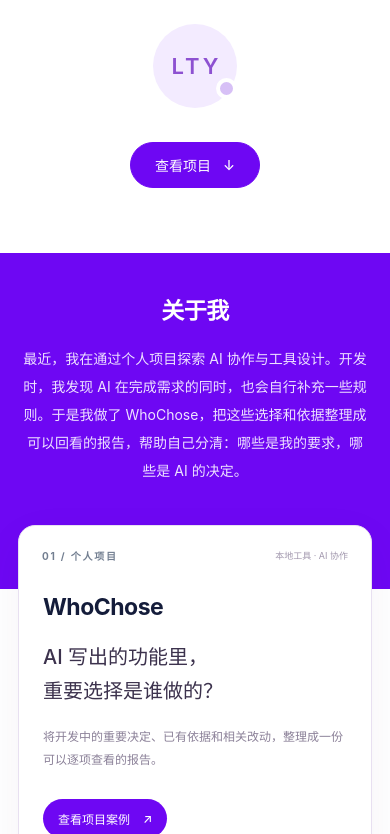
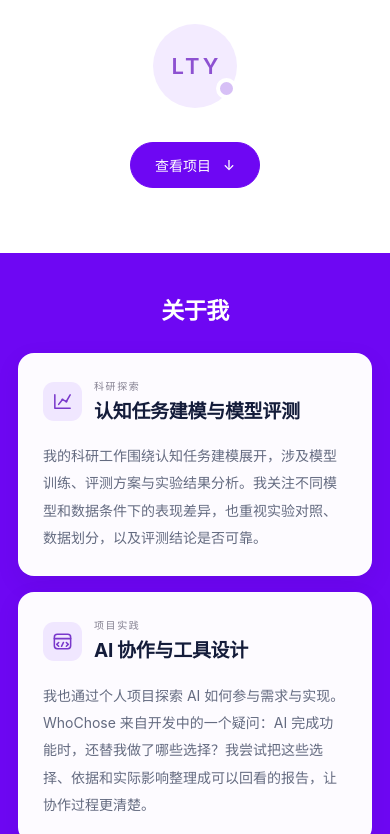
Before and after one commit to a853255726-liu/a853255726-liu.github.io, a plain HTML site: page index.html in a window 390 px wide. Shown: the part 266-1100 px from the top of the page. Drawn offline with Linux system fonts and the light colour scheme.

Commit message:
Separate research and project practice in personal introduction

```diff
--- a/index.html
+++ b/index.html
@@ -34,9 +34,17 @@ html{ scroll-behavior:smooth; scroll-padding-top:28px; }
 .portfolio-home .hero-actions{ display:flex; justify-content:center; align-items:center; gap:14px; margin-top:34px; }
 .portfolio-home .text-link{ padding:13px 20px; font-size:14px; color:#60667b; }
 .portfolio-home .text-link:hover{ color:var(--purple); }
-.portfolio-home .about-band{ background:var(--purple); color:#fff; padding:50px 24px 125px; text-align:center; }
+.portfolio-home .about-band{ background:var(--purple); color:#fff; padding:54px 24px 132px; text-align:center; }
 .portfolio-home h2{ font-size:27px; line-height:1.4; font-weight:650; margin:0; letter-spacing:-.5px; }
 .portfolio-home .band-note{ color:#eee2ff; margin:20px auto 0; max-width:650px; font-size:16px; line-height:2; text-wrap:pretty; }
+.portfolio-home .about-grid{ display:grid; grid-template-columns:repeat(2,minmax(0,1fr)); gap:22px; width:min(1080px,100%); margin:30px auto 0; text-align:left; }
+.portfolio-home .about-card{ background:#fdfbff; color:var(--ink); border:1px solid rgba(255,255,255,.7); border-radius:20px; padding:30px 32px 32px; box-shadow:0 8px 24px rgba(41,7,95,.08); }
+.portfolio-home .about-card-head{ display:flex; align-items:center; gap:14px; margin-bottom:19px; }
+.portfolio-home .about-icon{ display:grid; place-items:center; width:43px; height:43px; flex-shrink:0; border-radius:13px; background:#f0e7ff; color:#7938cb; }
+.portfolio-home .about-icon svg{ width:23px; height:23px; }
+.portfolio-home .about-label{ display:block; color:#848091; font-size:11px; letter-spacing:1.6px; margin-bottom:7px; }
+.portfolio-home .about-card h3{ color:var(--ink); font-size:21px; font-weight:650; line-height:1.5; margin:0; letter-spacing:-.3px; }
+.portfolio-home .about-card p{ color:#646b80; font-size:14px; line-height:2; margin:0; text-wrap:pretty; }
 .portfolio-home .lines{ display:flex; flex-direction:column; gap:11px; }
 .portfolio-home .lines span{ display:block; height:8px; border-radius:8px; background:#e9eaf1; }
 .portfolio-home .about-band .lines{ width:min(470px,85%); margin:28px auto 0; align-items:center; gap:12px; }
@@ -87,7 +95,14 @@ html{ scroll-behavior:smooth; scroll-padding-top:28px; }
 .portfolio-home .portrait{ width:84px; height:84px; margin-top:27px; }
 .portfolio-home .portrait-initials{ font-size:22px; }
 .portfolio-home .portrait svg{ width:65px; height:65px; }
-.portfolio-home .about-band{ padding:42px 22px 104px; }
+.portfolio-home .about-band{ padding:42px 18px 104px; }
+.portfolio-home .about-grid{ grid-template-columns:1fr; gap:16px; margin-top:25px; }
+.portfolio-home .about-card{ padding:24px; border-radius:16px; }
+.portfolio-home .about-card-head{ gap:12px; margin-bottom:16px; }
+.portfolio-home .about-card h3{ font-size:19px; }
+.portfolio-home .about-card p{ font-size:14px; line-height:1.95; }
+.portfolio-home .about-icon{ width:39px; height:39px; border-radius:11px; }
+.portfolio-home .about-label{ font-size:10px; margin-bottom:5px; }
 .portfolio-home .band-note{ font-size:14px; line-height:2; margin-top:17px; }
 .portfolio-home h2{ font-size:23px; }
 .portfolio-home .projects{ margin-top:-64px; }
@@ -346,7 +361,22 @@ html{ scroll-behavior:smooth; scroll-padding-top:28px; }
     </section>
     <section class="about-band" id="about" aria-labelledby="about-title">
       <h2 id="about-title">关于我</h2>
-      <p class="band-note">最近，我在通过个人项目探索 AI 协作与工具设计。开发时，我发现 AI 在完成需求的同时，也会自行补充一些规则。于是我做了 WhoChose，把这些选择和依据整理成可以回看的报告，帮助自己分清：哪些是我的要求，哪些是 AI 的决定。</p>
+      <div class="about-grid">
+        <article class="about-card" aria-labelledby="research-title">
+          <div class="about-card-head">
+            <span class="about-icon" aria-hidden="true"><svg viewBox="0 0 24 24" fill="none" stroke="currentColor" stroke-width="1.6" stroke-linecap="round" stroke-linejoin="round"><path d="M4 19V5M4 19h16M8 15l4-5 4 2 4-7"/><circle cx="12" cy="10" r="1.2" fill="currentColor" stroke="none"/><circle cx="16" cy="12" r="1.2" fill="currentColor" stroke="none"/></svg></span>
+            <div><span class="about-label">科研探索</span><h3 id="research-title">认知任务建模与模型评测</h3></div>
+          </div>
+          <p>我的科研工作围绕认知任务建模展开，涉及模型训练、评测方案与实验结果分析。我关注不同模型和数据条件下的表现差异，也重视实验对照、数据划分，以及评测结论是否可靠。</p>
+        </article>
+        <article class="about-card" aria-labelledby="practice-title">
+          <div class="about-card-head">
+            <span class="about-icon" aria-hidden="true"><svg viewBox="0 0 24 24" fill="none" stroke="currentColor" stroke-width="1.6" stroke-linecap="round" stroke-linejoin="round"><rect x="3.5" y="4.5" width="17" height="15" rx="3"/><path d="M3.5 9h17M8 13l-2 2 2 2m8-4 2 2-2 2m-5 0 2-4"/></svg></span>
+            <div><span class="about-label">项目实践</span><h3 id="practice-title">AI 协作与工具设计</h3></div>
+          </div>
+          <p>我也通过个人项目探索 AI 如何参与需求与实现。WhoChose 来自开发中的一个疑问：AI 完成功能时，还替我做了哪些选择？我尝试把这些选择、依据和实际影响整理成可以回看的报告，让协作过程更清楚。</p>
+        </article>
+      </div>
     </section>
     <section class="projects shell" id="project" aria-label="项目展示">
       <article class="wc-feature">
```
